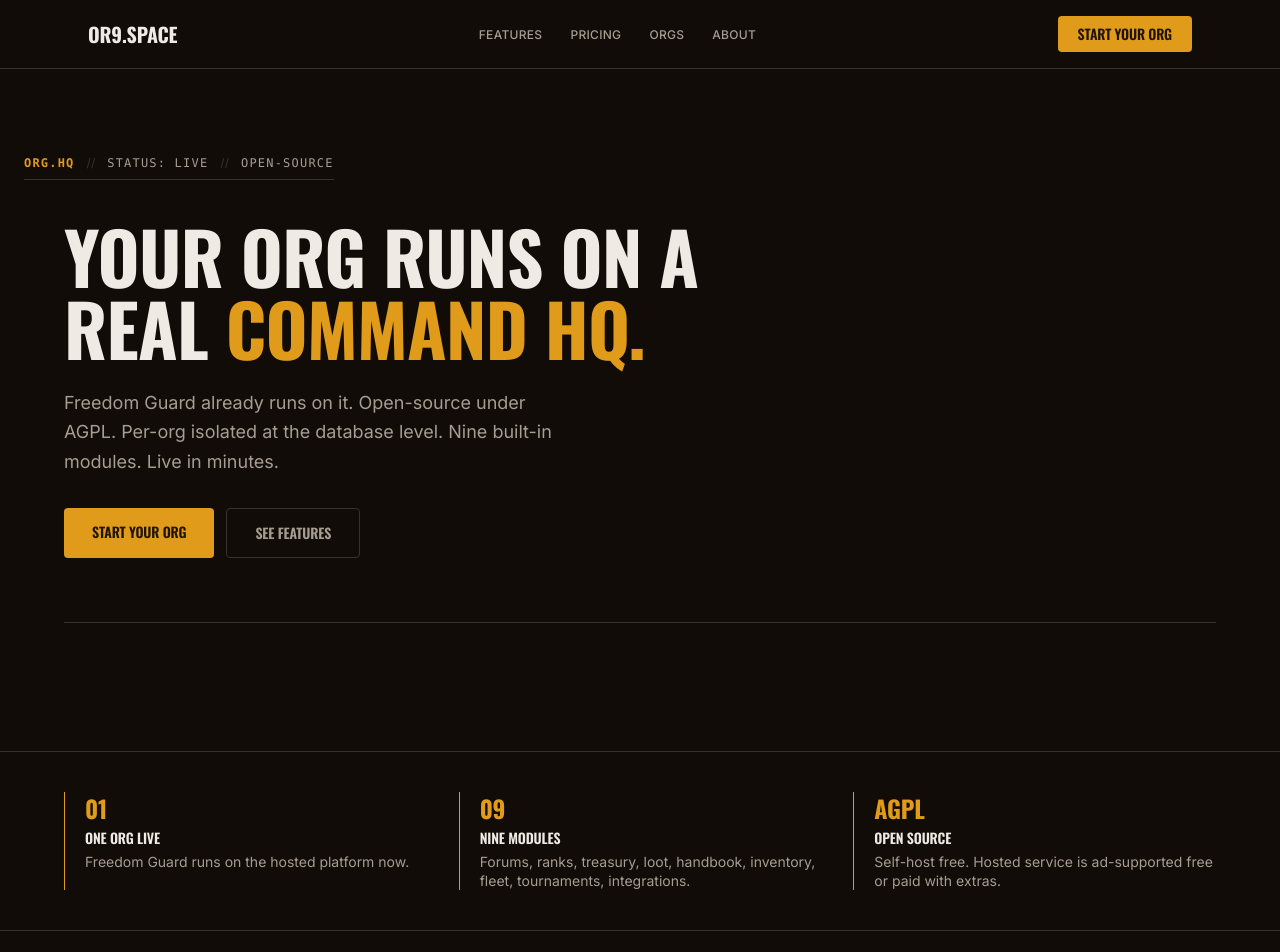
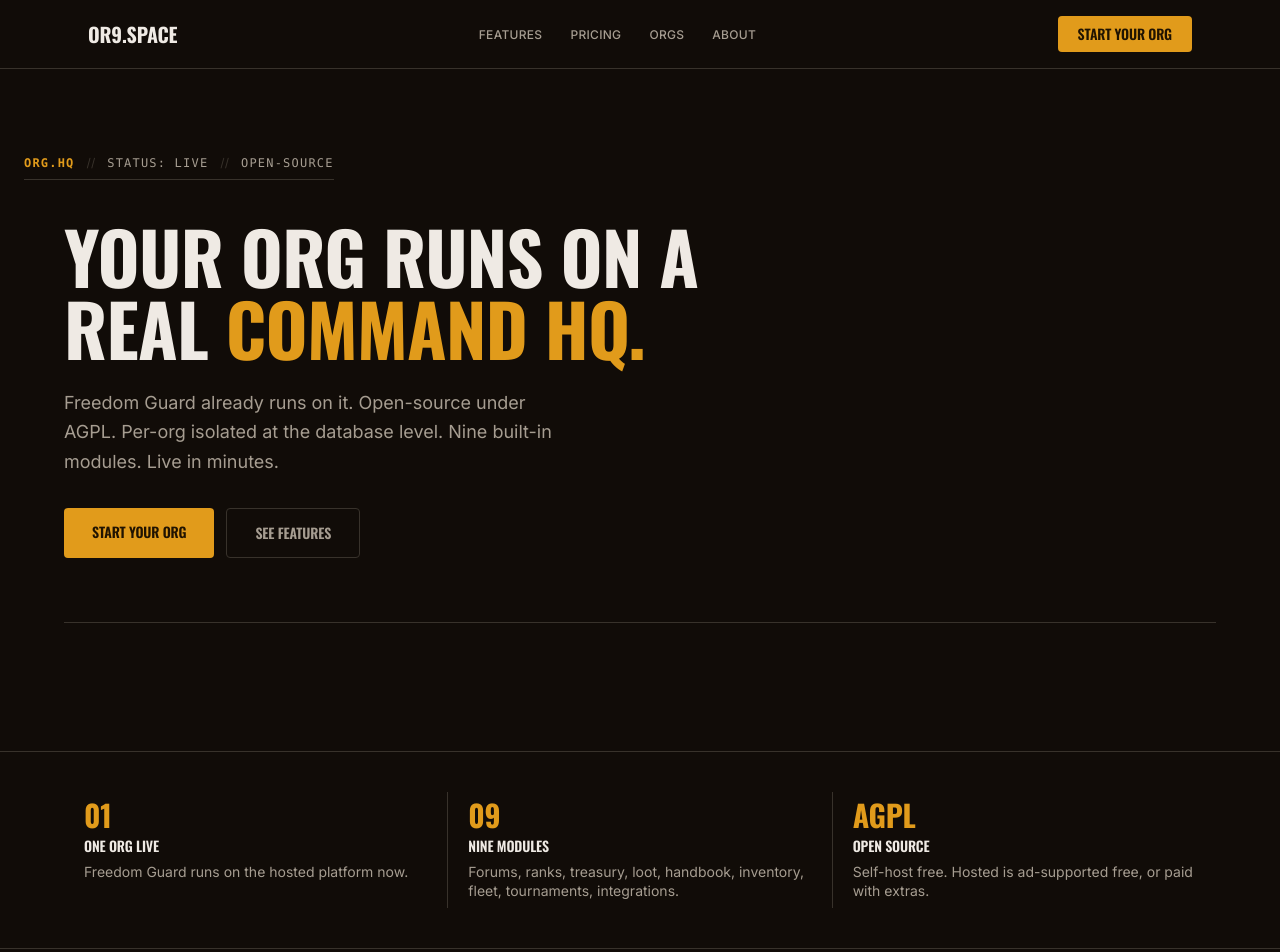
Before and after one commit to or9space/platform, a Next.js app: page / in a window 1280 px wide. Shown: the top 952 px of the page. Built offline with nearby package versions, Linux system fonts and the light colour scheme.

Commit message:
fix(marketing): proof-band hairline columns (drop banned side-stripe)

```diff
--- a/components/marketing/proof-band.tsx
+++ b/components/marketing/proof-band.tsx
@@ -12,34 +12,29 @@ const PROOFS = [
   {
     index: "AGPL",
     label: "Open source",
-    detail: "Self-host free. Hosted service is ad-supported free or paid with extras.",
+    detail: "Self-host free. Hosted is ad-supported free, or paid with extras.",
   },
 ];
 
 export function ProofBand() {
   return (
-    <section
-      className="border-y px-6 py-10"
-      style={{ borderColor: "var(--ink-line)" }}
+    <section className="border-y px-6 py-10" style={{ borderColor: "var(--ink-line)" }}>
+      {/* Hairline-separated columns (gap-px over an ink-line bg) — the amber
+          index numeral is the leading affordance; no side-stripe borders. */}
+      <div
+        className="mx-auto grid max-w-6xl gap-px sm:grid-cols-3"
+        style={{ background: "var(--ink-line)" }}
       >
-      <div className="mx-auto max-w-6xl">
-        <div className="grid gap-8 sm:grid-cols-3">
         {PROOFS.map((proof) => (
           <div
             key={proof.index}
-              className="flex flex-col gap-1 border-l pl-5"
-              style={{ borderColor: "var(--signal)" }}
+            className="flex flex-col gap-1.5 px-5 py-2"
+            style={{ background: "var(--ink)" }}
           >
-              <span
-                className="font-display text-2xl font-bold"
-                style={{ color: "var(--signal)" }}
-              >
+            <span className="font-display text-3xl font-bold leading-none" style={{ color: "var(--signal)" }}>
               {proof.index}
             </span>
-              <span
-                className="font-display text-sm font-semibold"
-                style={{ color: "var(--cream)" }}
-              >
+            <span className="font-display text-sm font-semibold" style={{ color: "var(--cream)" }}>
               {proof.label}
             </span>
             <span className="text-sm leading-snug" style={{ color: "var(--muted)" }}>
@@ -48,7 +43,6 @@ export function ProofBand() {
           </div>
         ))}
       </div>
-      </div>
     </section>
   );
 }
--- a/docker-compose.yml
+++ b/docker-compose.yml
@@ -5,8 +5,9 @@ services:
     env_file: .env
     ports:
       - "127.0.0.1:3000:3000"
+    # node:alpine has no wget/curl; use Node's built-in fetch for the healthcheck.
     healthcheck:
-      test: ["CMD", "wget", "-qO-", "http://localhost:3000/api/health"]
+      test: ["CMD", "node", "-e", "fetch('http://localhost:3000/api/health').then(r=>process.exit(r.ok?0:1)).catch(()=>process.exit(1))"]
       interval: 30s
       timeout: 5s
       retries: 3
```
Also changed, not shown: 9 other files (tests, documents, lock files or other folders). Lines whose indentation alone changed are shown as unchanged.
